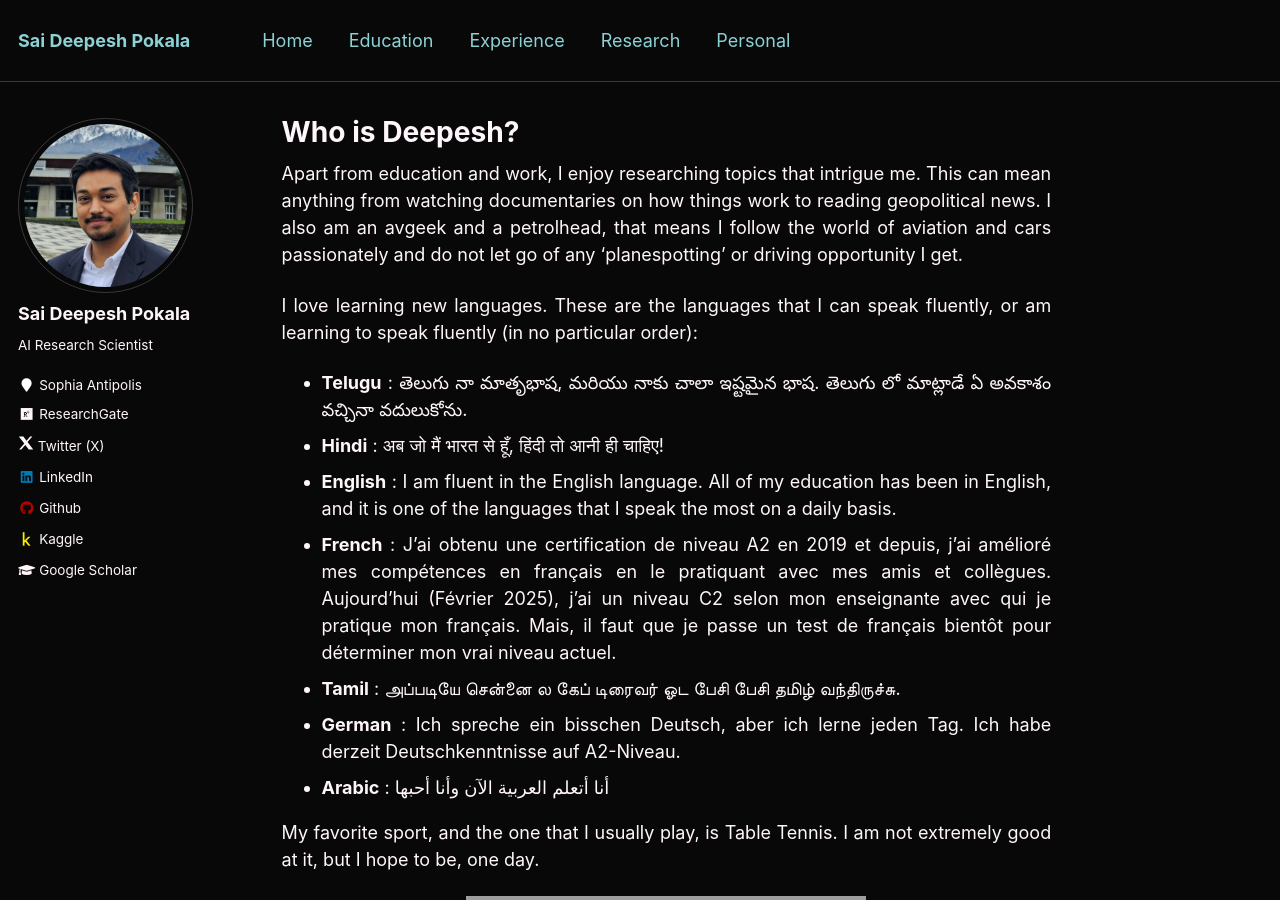
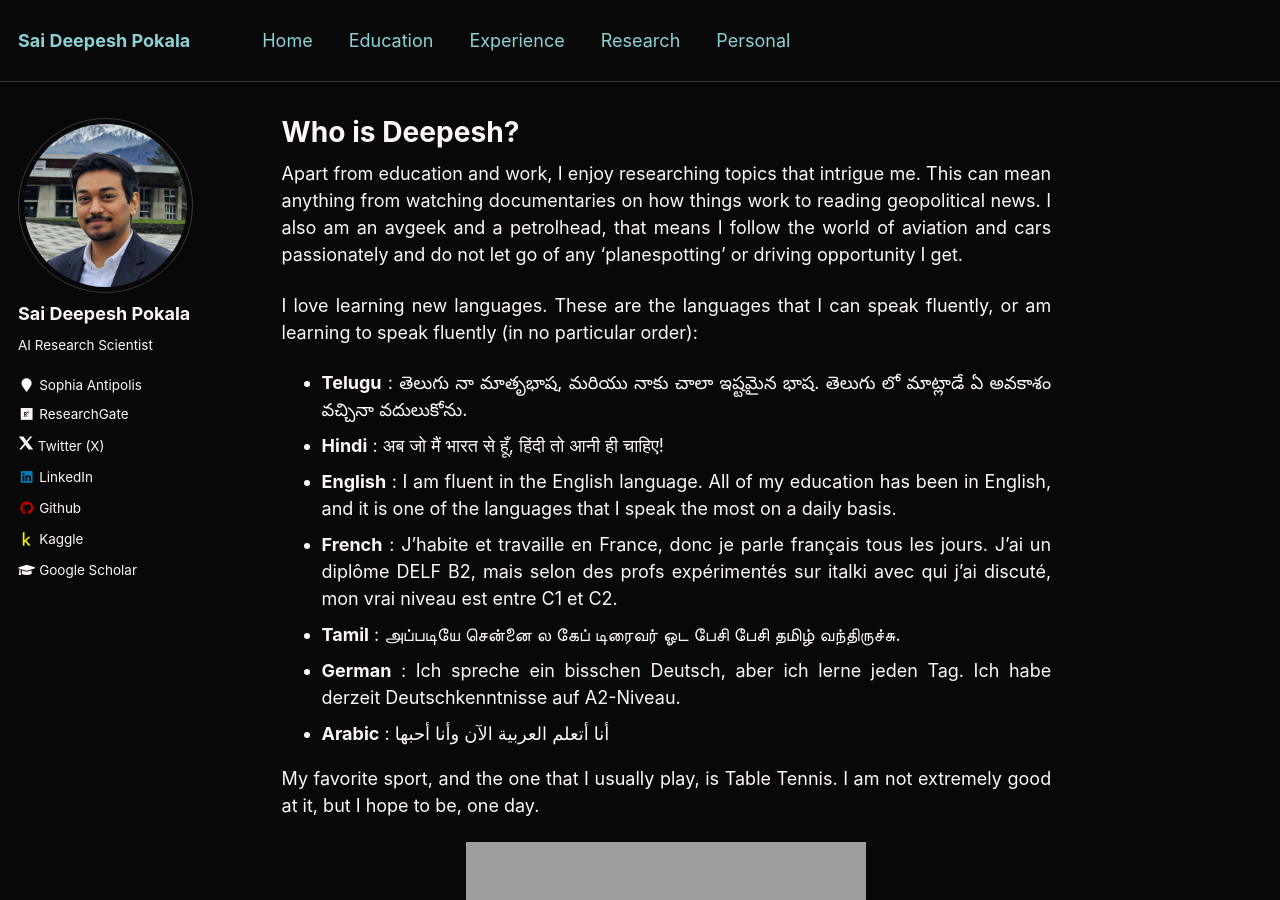
Before and after one commit to saideepesh/saideepesh.github.io, a Jekyll site: the page built from _pages/personal.md, in a window 1280 px wide and 900 px high. Built offline with Jekyll 4.4.1, drawn with Linux system fonts in a browser that asks for light colours.

Commit message:
Update personal.md
French B2 update

```diff
--- a/_pages/personal.md
+++ b/_pages/personal.md
@@ -12,7 +12,7 @@ I love learning new languages. These are the languages that I can speak fluently
 - **Telugu**      : తెలుగు నా మాతృభాష, మరియు నాకు చాలా ఇష్టమైన భాష. తెలుగు లో మాట్లాడే ఏ అవకాశం వచ్చినా వదులుకోను.
 - **Hindi**       : अब जो मैं भारत से हूँ, हिंदी तो आनी ही चाहिए!
 - **English**     : I am fluent in the English language. All of my education has been in English, and it is one of the languages that I speak the most on a daily basis.
-- **French**      : J'ai obtenu une certification de niveau A2 en 2019 et depuis, j'ai amélioré mes compétences en français en le pratiquant avec mes amis et collègues. Aujourd'hui (Février 2025), j'ai un niveau C2 selon mon enseignante avec qui je pratique mon français. Mais, il faut que je passe un test de français bientôt pour déterminer mon vrai niveau actuel.
+- **French**      : J'habite et travaille en France, donc je parle français tous les jours. J'ai un diplôme DELF B2, mais selon des profs expérimentés sur italki avec qui j'ai discuté, mon vrai niveau est entre C1 et C2.
 - **Tamil**       : அப்படியே சென்னை ல கேப் டிரைவர் ஓட பேசி பேசி தமிழ் வந்திருச்சு.
 - **German**      : Ich spreche ein bisschen Deutsch, aber ich lerne jeden Tag. Ich habe derzeit Deutschkenntnisse auf A2-Niveau.
 - **Arabic**      : أنا أتعلم العربية الآن وأنا أحبها
```
